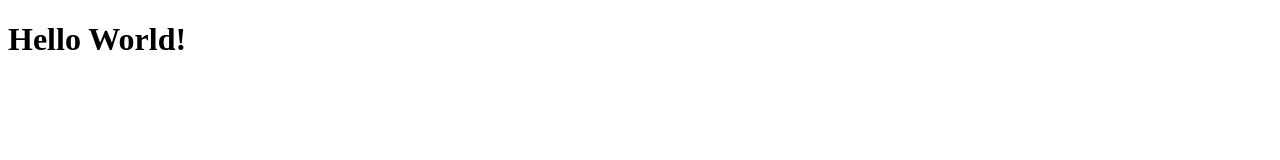
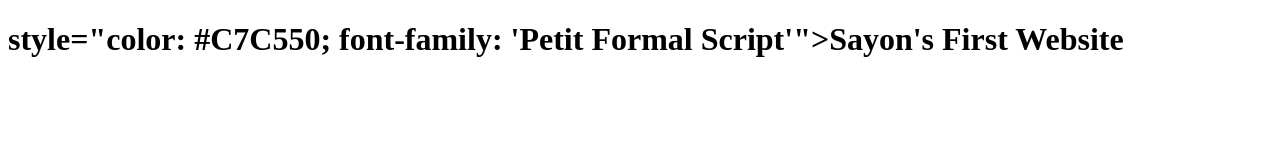
Before and after one commit to sayonray/firstwebsite, a plain HTML site: page index.html in a window 1280 px wide. Drawn offline with Linux system fonts and the light colour scheme.

Commit message:
Update index.html

```diff
--- a/index.html
+++ b/index.html
@@ -4,6 +4,6 @@
     <title> Home Page </title>
    </head>
    <body>
-    <h1> Hello World! </h1>
+    <h1> style="color: #C7C550; font-family: 'Petit Formal Script'">Sayon's First Website</h1>
    </body>
 </html>
```
